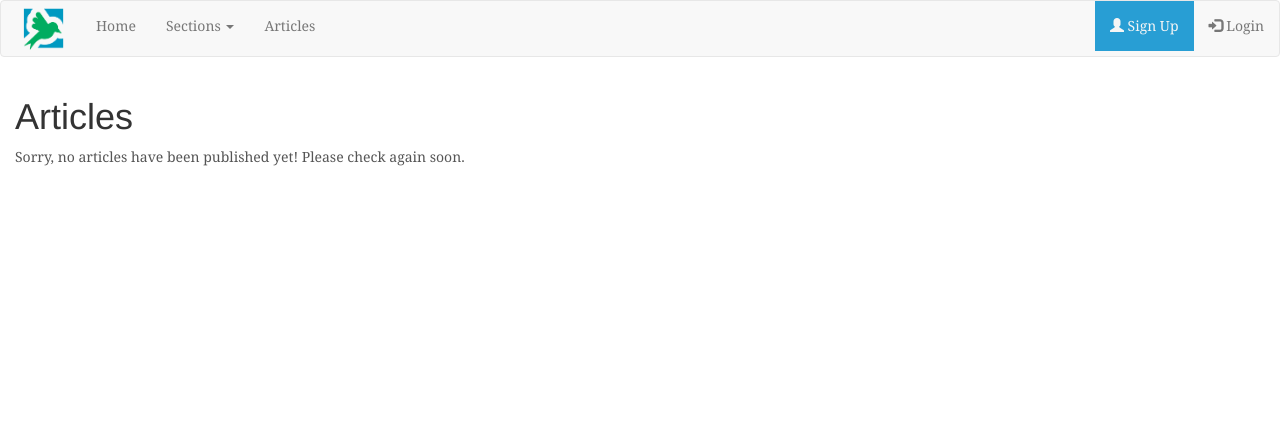
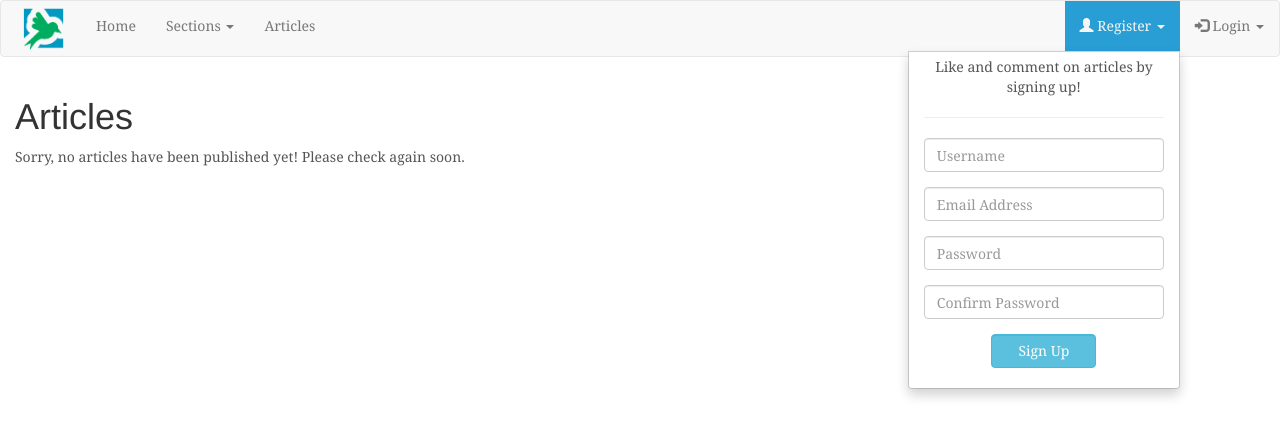
Before and after one commit to samisnotinsane/open-news, a Django app: page /articles/ in a window 1280 px wide, after a click on "Register". Shown: the top 437 px of the page. Run offline with Django 3.2, Linux system fonts and the light colour scheme; data that the repository does not hold is empty; some libraries are stand-ins or nearby versions.

Commit message:
Adding dropdown forms in navbar for login and registration.

```diff
--- a/openNews/mainapp/static/js/app.js
+++ b/openNews/mainapp/static/js/app.js
@@ -5,6 +5,25 @@ var hostname = document.location.hostname + '/';
 var ajax = new XHR();
 
 var sectionNames = [];
+
+function handleLogin() {
+    console.log("[EVENT] - click/handleLogin");
+
+    var usr = $('#usernameLogin');
+    var pwd = $('#passwordLogin');
+
+    $.post("/api/login/",
+        {
+            Username: usr,
+            Password: pwd
+        },
+        function(data, status) {
+            console.log('[INFO] - data: [ ' + data + ' ], status [' + status + ' ]');
+        }
+    );
+
+    return false;
+}
 
 function XHR() {
     try {
--- a/openNews/mainapp/templates/mainapp/base.html
+++ b/openNews/mainapp/templates/mainapp/base.html
@@ -6,9 +6,8 @@
   <meta charset="utf-8">
   <meta name="viewport" content="width=device-width, initial-scale=1, shrink-to-fit=no">
   <meta name="description" content="">
-  <meta name="author" content="">
-  {% block title %}
-    <title>{{ appname }} | {{ apptagline }}</title>
+  <meta name="author" content=""> {% block title %}
+  <title>{{ appname }} | {{ apptagline }}</title>
   {% endblock %}
   <!-- Bootstrap core CSS -->
   <link rel="stylesheet" href="https://maxcdn.bootstrapcdn.com/bootstrap/3.3.7/css/bootstrap.min.css">
@@ -18,7 +17,7 @@
   <link rel="stylesheet" href="{% static 'css/styles.css' %}">
   <!-- Font Awesome core CSS -->
   <link rel="stylesheet" href="{% static 'font-awesome/css/font-awesome.min.css' %}">
-  <link rel="stylesheet" href="{% static 'css/blog.css' %}" >
+  <link rel="stylesheet" href="{% static 'css/blog.css' %}">
   <!-- Application favicon -->
   <link rel="shortcut icon" type="image/png" href="{% static 'images/open_news_logo.png' %}" />
 </head>
@@ -49,13 +48,87 @@
         </li>
       </ul>
       <ul class="nav navbar-nav navbar-right">
+        {% comment %}
         <li>
           <a href="#">
             <span class="glyphicon glyphicon-user"></span> Sign Up</a>
+        </li> {% endcomment %}
+
+        <li class="dropdown">
+          <a class="dropdown-toggle" data-toggle="dropdown">
+            <span class="glyphicon glyphicon-user"></span> Register
+            <span class="caret"></span>
+          </a>
+          <ul class="dropdown-menu dropdown-lr animated flipInX" role="menu">
+            <div class="col-lg-12" style="width:270px;">
+              <div class="text-center">
+                <p>
+                  Like and comment on articles by signing up!
+                  <hr>
+                </p>
+              </div>
+              <form id="ajax-register-form" action="" method="post" role="form" autocomplete="off">
+                <div class="form-group">
+                  <input type="text" name="username" id="username" tabindex="1" class="form-control" placeholder="Username" value="">
+                </div>
+                <div class="form-group">
+                  <input type="email" name="email" id="email" tabindex="1" class="form-control" placeholder="Email Address" value="">
+                </div>
+                <div class="form-group">
+                  <input type="password" name="password" id="password" tabindex="2" class="form-control" placeholder="Password">
+                </div>
+                <div class="form-group">
+                  <input type="password" name="confirm-password" id="confirm-password" tabindex="2" class="form-control" placeholder="Confirm Password">
+                </div>
+                <div class="form-group">
+                  <div class="row">
+                    <div class="col-xs-6 col-xs-offset-3">
+                      <input type="submit" name="register-submit" id="register-submit" tabindex="4" class="form-control btn btn-info" value="Sign Up">
+                    </div>
+                  </div>
+                </div>
+                <input type="hidden" class="hide" name="token" id="token" value="7c6f19960d63f53fcd05c3e0cbc434c0">
+              </form>
+            </div>
+          </ul>
         </li>
-        <li>
-          <a href="#">
-            <span class="glyphicon glyphicon-log-in"></span> Login</a>
+
+        <li class="dropdown">
+          <a class="dropdown-toggle" data-toggle="dropdown">
+            <span class="glyphicon glyphicon-log-in"></span> Login
+            <span class="caret"></span>
+          </a>
+          <ul class="dropdown-menu dropdown-lr animated slideInRight" role="menu">
+            <div class="col-lg-12" style="width:270px;">
+              <form id="ajax-login-form" onsubmit="return handleLogin()" action="" method="post" role="form" autocomplete="off">
+                <div class="form-group">
+                  <label for="username">Username</label>
+                  <input type="text" name="username" id="usernameLogin" tabindex="1" class="form-control" placeholder="Username" value="" autocomplete="off">
+                </div>
+
+                <div class="form-group">
+                  <label for="password">Password</label>
+                  <input type="password" name="password" id="passwordLogin" tabindex="2" class="form-control" placeholder="Password" autocomplete="off">
+                </div>
+
+                <div class="form-group">
+                  <div class="row">
+                    <div class="col-xs-5 pull-right">
+                      <input type="submit" name="login-submit" id="login-submit" tabindex="4" class="form-control btn btn-success" value="Log In">
+                    </div>
+                  </div>
+                </div>
+
+                <div class="form-group">
+                  <div class="row">
+                    <div class="col-lg-12">
+                    </div>
+                  </div>
+                </div>
+                <input type="hidden" class="hide" name="token" id="token" value="a465a2791ae0bae853cf4bf485dbe1b6">
+              </form>
+            </div>
+          </ul>
         </li>
       </ul>
     </div>
@@ -66,7 +139,10 @@
   <!-- Bootstrap core JavaScript
    ================================================== -->
   <!-- Placed at the end of the document so the pages load faster -->
-  <script src="https://code.jquery.com/jquery-3.2.1.slim.min.js" integrity="sha384-KJ3o2DKtIkvYIK3UENzmM7KCkRr/rE9/Qpg6aAZGJwFDMVNA/GpGFF93hXpG5KkN" crossorigin="anonymous"></script>
+  <script
+  src="https://code.jquery.com/jquery-3.2.1.min.js"
+  integrity="sha256-hwg4gsxgFZhOsEEamdOYGBf13FyQuiTwlAQgxVSNgt4="
+  crossorigin="anonymous"></script>
   <script src="https://maxcdn.bootstrapcdn.com/bootstrap/3.3.7/js/bootstrap.min.js"></script>
   <script src="{% static 'js/app.js' %}"></script>
   <script src="{% static 'js/ajax.js' %}"></script>
```
